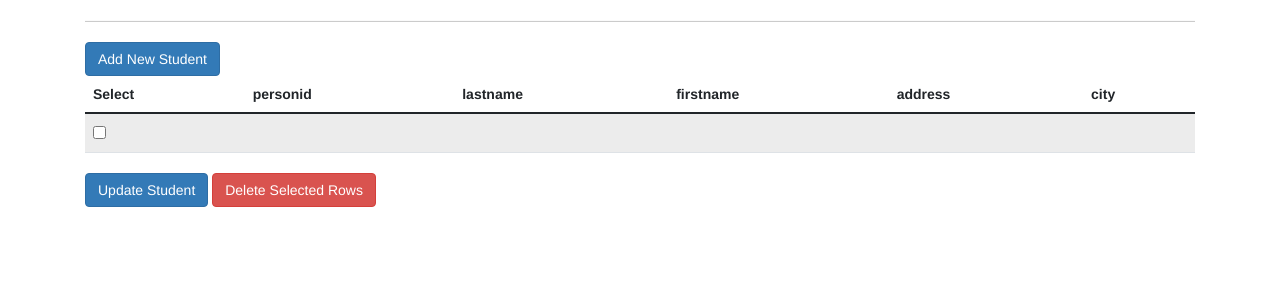
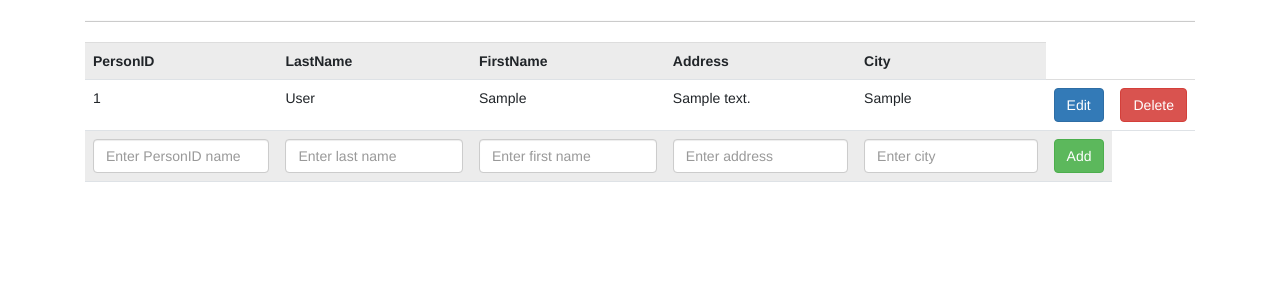
Before and after one commit to sasidatta/democrudapp, a Flask app: page / in a window 1280 px wide. Shown: the top 300 px of the page. Run offline with Flask 3, Linux system fonts and the light colour scheme; tables that the repository leaves empty or names only in its code hold one stand-in row (values such as "Sample post"); some libraries are stand-ins or nearby versions.

Commit message:
Updated correct code

```diff
--- a/main.py
+++ b/main.py
@@ -7,15 +7,26 @@ import pymysql
 import json
 import config
 from flask_cors import CORS
-import MySQLdb
+import mysql.connector
 
 app = Flask(__name__)
-app.secret_key = 'i23jeij23eijii32ui23uiui23ui32u32i'
+app.secret_key = '12345'
 
 """
 CORS function is to avoid No 'Access-Control-Allow-Origin' error
 """
 CORS(app)
+
+app = Flask(__name__)
+app.secret_key = '12345'
+
+# create mysql connection
+db = mysql.connector.connect(host=config._DB_CONF['host'],
+                           port=config._DB_CONF['port'],
+                           user=config._DB_CONF['user'],
+                           passwd=config._DB_CONF['passwd'],
+                           db=config._DB_CONF['db'])
+
 
 def type_handler(x):
     """type Serialization function.
@@ -36,34 +47,18 @@ def type_handler(x):
 def index():
     """webserice test method
     """
+    with db.cursor() as cursor:
+        cursor.execute("SELECT * FROM persons")
+        persons = cursor.fetchall()
 
-    # create mysql connection
-    conn = MySQLdb.connect(host=config._DB_CONF['host'],
-                           port=config._DB_CONF['port'],
-                           user=config._DB_CONF['user'],
-                           passwd=config._DB_CONF['passwd'],
-                           db=config._DB_CONF['db'])
-
-    cur = conn.cursor (MySQLdb.cursors.DictCursor)
-    sql="select * from persons;"
-    cur.execute(sql)
-
-    # get all column names
-    columns = [desc[0] for desc in cur.description]
-    # get all data
-    rows=cur.fetchall()
-
-    cur.close()
-    conn.close()
-
-    return render_template('index.html',headers=columns,rows=rows)
+    return render_template('index.html',persons=persons)
 
 @app.route('/form')
 def form():
     return render_template('form.html')
 
 # Define the route for handling the form submission
-@app.route('/insert', methods=['POST'])
+@app.route('/add', methods=['POST'])
 def insert():
     # Get the form data
     PersonID = request.form['PersonID']
@@ -73,26 +68,15 @@ def insert():
     City = request.form['City']
 
 
-    # create mysql connection
-    conn = MySQLdb.connect(host=config._DB_CONF['host'],
-                           port=config._DB_CONF['port'],
-                           user=config._DB_CONF['user'],
-                           passwd=config._DB_CONF['passwd'],
-                           db=config._DB_CONF['db'])
+    with db.cursor() as cursor:
 
-    # Insert the data into the MySQL table
+       query = "INSERT INTO Persons (PersonID, LastName, FirstName, Address, City) VALUES (%s, %s, %s, %s, %s)"
 
-    cursor = conn.cursor()
+       values = (PersonID, LastName, FirstName, Address, City)
 
-    query = "INSERT INTO Persons (PersonID, LastName, FirstName, Address, City) VALUES (%s, %s, %s, %s, %s)"
+       cursor.execute(query,values)
+       db.commit()
 
-    values = (PersonID, LastName, FirstName, Address, City)
-
-    cursor.execute(query,values)
-    conn.commit()
-
-    cursor.close()
-    conn.close()
 
     # Set a flash message to notify the user that the rows have been deleted
     flash(f"Data added successfully.", "success")
@@ -101,42 +85,36 @@ def insert():
     return redirect('/')
 
 
-@app.route('/delete', methods=['POST'])
-def delete():
-    # Get the list of row IDs to delete
-    rows_to_delete = request.form.getlist('delete[]')
+@app.route('/update', methods=['POST'])
+def update():
+    # Get the form data
+    person_id = request.form['person-id']
+    last_name = request.form['last-name']
+    first_name = request.form['first-name']
+    address = request.form['address']
+    city = request.form['city']
 
-    if len(rows_to_delete) > 0:
-        try:
-            # Delete the selected rows from the database
-                # create mysql connection
-            conn = MySQLdb.connect(host=config._DB_CONF['host'],
-                           port=config._DB_CONF['port'],
-                           user=config._DB_CONF['user'],
-                           passwd=config._DB_CONF['passwd'],
-                           db=config._DB_CONF['db'])
-
-            cursor = conn.cursor()
-            query = "DELETE FROM Persons WHERE PersonID IN (%s)"
-            placeholders = ', '.join(['%s'] * len(rows_to_delete))
-            query = query % placeholders
-            cursor.execute(query, tuple(rows_to_delete))
-            conn.commit()
-
-            # Set a flash message to notify the user that the rows have been deleted
-            flash(" row(s) deleted successfully.", "success")
-
-        except Exception as e:
-                print(e)
-                flash("An error occurred while deleting the data")
-
-        finally:
-                cursor.close()
-                conn.close()
+    with db.cursor() as cursor:
+       cursor.execute('UPDATE persons SET lastname=%s, firstname=%s, address=%s, city=%s WHERE personid=%s',
+              (last_name, first_name, address, city, person_id))
+       db.commit()
 
     # Redirect the user back to the student data page
     return redirect('/')
 
+# Define the route to handle the deletion of a person
+@app.route('/delete/<int:person_id>')
+def delete_person(person_id):
+
+    with db.cursor() as cursor:
+       # Execute the DELETE query to remove the person from the database
+       cursor.execute('DELETE FROM persons WHERE personid=%s', (person_id,))
+
+       # Commit the changes to the database
+       db.commit()
+
+    # Redirect the user back to the student data page
+    return redirect('/')
 
 
 @app.errorhandler(500)
--- a/static/javascript/script.js
+++ b/static/javascript/script.js
@@ -1,4 +1,12 @@
-// Add click handler for the delete button in the new row
-$(document).on('click', '.delete-row', function() {
-    $(this).closest('tr').remove();
-  });
+function editPerson(id, lastName, firstName, address, city) {
+    document.getElementById("person-id").value = id;
+    document.getElementById("last-name").value = lastName;
+    document.getElementById("first-name").value = firstName;
+    document.getElementById("address").value = address;
+    document.getElementById("city").value = city;
+    document.getElementById("edit-form-container").style.display = "block";
+  }
+
+function closeEditForm() {
+    document.getElementById("edit-form-container").style.display = "none";
+  }
--- a/templates/base.html
+++ b/templates/base.html
@@ -9,6 +9,7 @@
     <link rel="stylesheet" href="https://maxcdn.bootstrapcdn.com/bootstrap/3.3.7/css/bootstrap.min.css">
     <script src="https://ajax.googleapis.com/ajax/libs/jquery/3.2.1/jquery.min.js"></script>
     <script src="https://maxcdn.bootstrapcdn.com/bootstrap/3.3.7/js/bootstrap.min.js"></script>
+    <link rel="shortcut icon" href="#" />
 
  </head>
   <body>
--- a/templates/index.html
+++ b/templates/index.html
@@ -1,35 +1,63 @@
 {% extends "base.html" %}
 
 {% block content %}
-<div class="new-student">
-  <button onclick="location.href = '/form'"  id="add-student-btn" class="btn btn-primary">Add New Student</button>
+
+<div class="wrapper">
+  <table id="student-table" class="table table-striped">
+       <tr>
+            <th>PersonID</th>
+            <th>LastName</th>
+            <th>FirstName</th>
+            <th>Address</th>
+            <th>City</th>
+      </tr>
+      {% for person in persons %}
+        <tr>
+           <td>{{ person[0] }}</td>
+           <td>{{ person[1] }}</td>
+           <td>{{ person[2] }}</td>
+           <td>{{ person[3] }}</td>
+           <td>{{ person[4] }}</td>
+           <td><button onclick="editPerson({{ person[0] }},'{{ person[1] }}','{{ person[2] }}','{{ person[3] }}','{{ person[4] }}')" class="btn btn-primary">Edit</button></td>
+           <td><button onclick="if(confirm('Are you sure you want to delete this person?')){location.href = '/delete/{{ person[0] }}'}" class="btn btn-danger">Delete</button></td>
+        </tr>
+      {% endfor %}
+      <tr>
+        <form method="post" action="/add">
+          <td><input type="number" name="PersonID" id="PersonID" class="form-control" placeholder="Enter PersonID name"></td>
+          <td><input type="text" name="LastName" id="LastName" class="form-control" placeholder="Enter last name"></td>
+          <td><input type="text" name="FirstName" id="FirstName" class="form-control" placeholder="Enter first name"></td>
+          <td><input type="text" name="Address" id="address" class="form-control" placeholder="Enter address"></td>
+          <td><input type="text" name="City" id="city" class="form-control" placeholder="Enter city"></td>
+          <td><button type="submit" class="btn btn-success">Add</button></td>
+        </form>
+      </tr>
+  </table>
+
+  <div id="edit-form-container" style="display:none">
+    <h3>Edit Person</h3>
+    <form id="edit-form" method="POST" action="/update">
+      <input type="hidden" id="person-id" name="person-id">
+      <div class="form-group">
+        <label for="last-name">Last Name</label>
+        <input type="text" class="form-control" id="last-name" name="last-name" required>
+      </div>
+      <div class="form-group">
+        <label for="first-name">First Name</label>
+        <input type="text" class="form-control" id="first-name" name="first-name" required>
+      </div>
+      <div class="form-group">
+        <label for="address">Address</label>
+        <input type="text" class="form-control" id="address" name="address" required>
+      </div>
+      <div class="form-group">
+        <label for="city">City</label>
+        <input type="text" class="form-control" id="city" name="city" required>
+      </div>
+      <button type="submit" class="btn btn-primary">Update</button>
+      <button type="button" onclick="closeEditForm()" class="btn btn-secondary">Cancel</button>
+    </form>
+  </div>
 </div>
 
-<div class="wrapper">
-  <form action="/delete" method="post">
-  <table id="student-table" class="table table-striped">
-    <thead>
-       <tr>
-          <th>Select</th>
-          {% for header in headers %}
-              <th>{{header}}</th>
-          {% endfor %}
-      </tr>
-  </thead>
-    <tbody>
-      {% for row in rows %}
-        <tr>
-           <td><input type="checkbox" name="delete[]" value="{{row['PersonID']}}"></td>
-           <td>{{row['PersonID']}}</td>
-           <td>{{row['LastName']}}</td>
-           <td>{{row['FirstName']}}</td>
-           <td>{{row['Address']}}</td>
-           <td>{{row['City']}}</td>
-        </tr>
-      {% endfor %}
-    </tbody>
-  </table>
-  <button type="submit" id="update-student-btn" class="btn btn-primary">Update Student</button>
-  <button type="submit" class="btn btn-danger">Delete Selected Rows</button>
-</div>
 {% endblock %}
```
Also changed, not shown: code.py (deleted, +0 -9 lines), templates/form.html (deleted, +0 -30 lines).
